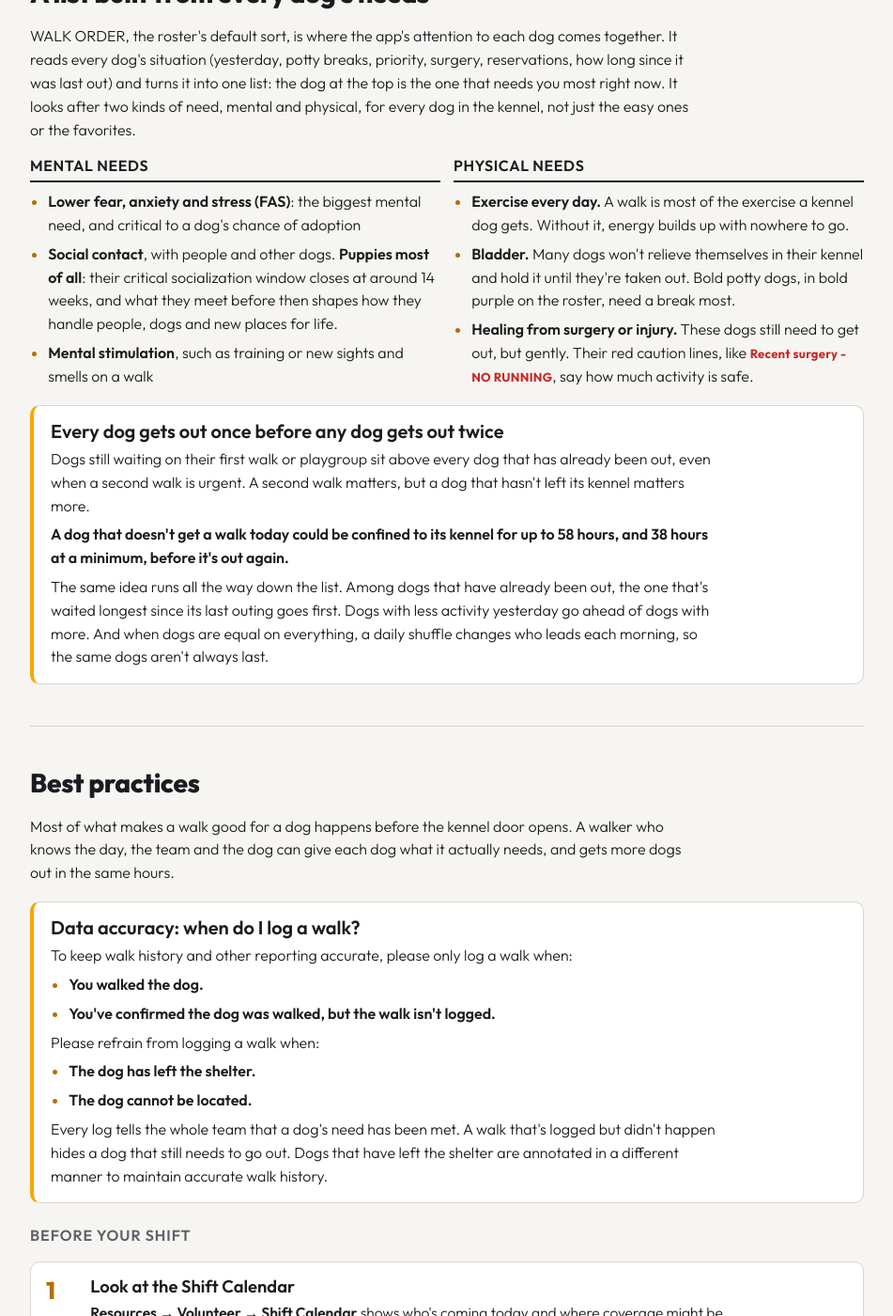
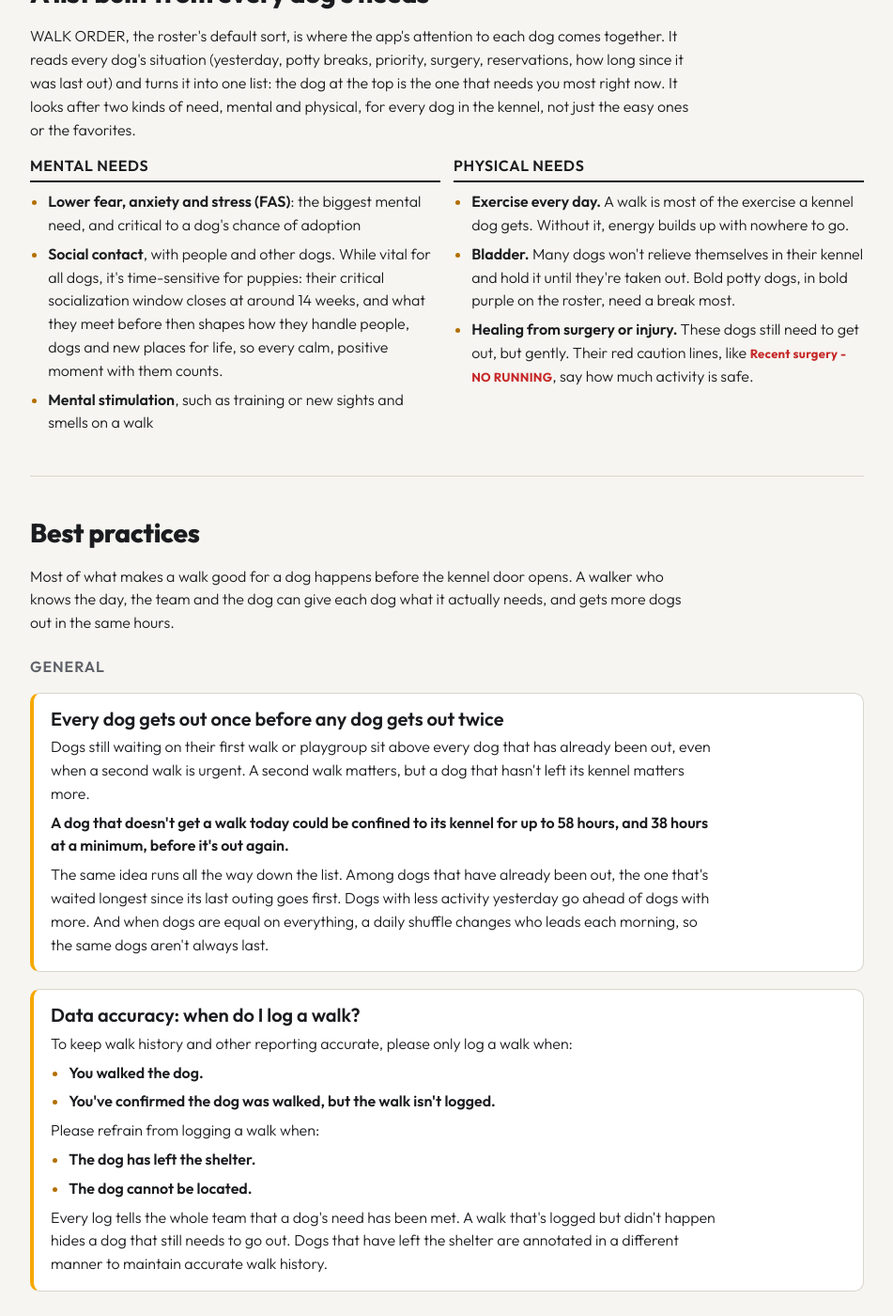
Before and after one commit to kirbsauce/dog-walker-assistant-docs, a Jekyll site: the page best_practices.html, which Jekyll copies as it is, in a window 1280 px wide and 1400 px high, scrolled down 1381 px. Shown: the whole window at 94% size, without its empty margins (164-1115 px from the left). Built offline with Jekyll 4.4.1, drawn with Linux system fonts in a browser that asks for light colours; some of the changed text lies outside the part shown.

Commit message:
Refine Best Practices wording and add a General group
Surgery dogs are now described as prioritized accordingly rather than
never urgent, and the puppy socialization line no longer ranks puppies
against the priority card. The every-dog-gets-out-once and data-accuracy
cards move together into a new General group at the top of Best
practices.

Co-Authored-By: Claude Opus 5.5 <noreply@anthropic.com>

```diff
--- a/best_practices.html
+++ b/best_practices.html
@@ -254,7 +254,7 @@ footer { padding-block: 32px 48px; border-top: 1px solid var(--line); font-size:
       <h3>Mental needs</h3>
       <ul class="plain-list">
         <li><b>Lower fear, anxiety and stress (FAS)</b>: the biggest mental need, and critical to a dog's chance of adoption</li>
-        <li><b>Social contact</b>, with people and other dogs. <b>Puppies most of all</b>: their critical socialization window closes at around 14 weeks, and what they meet before then shapes how they handle people, dogs and new places for life.</li>
+        <li><b>Social contact</b>, with people and other dogs. While vital for all dogs, it's time-sensitive for puppies: their critical socialization window closes at around 14 weeks, and what they meet before then shapes how they handle people, dogs and new places for life, so every calm, positive moment with them counts.</li>
         <li><b>Mental stimulation</b>, such as training or new sights and smells on a walk</li>
       </ul>
     </div>
@@ -268,19 +268,20 @@ footer { padding-block: 32px 48px; border-top: 1px solid var(--line); font-size:
       </ul>
     </div>
   </div>
+</section>
 
+<!-- ============================================================ -->
+<section class="block" id="best-practices">
+  <h2>Best practices</h2>
+  <p>Most of what makes a walk good for a dog happens before the kennel door opens. A walker who knows the day, the team and the dog can give each dog what it actually needs, and gets more dogs out in the same hours.</p>
+
+  <h3 class="subhead">General</h3>
   <div class="principle">
     <h3>Every dog gets out once before any dog gets out twice</h3>
     <p>Dogs still waiting on their first walk or playgroup sit above every dog that has already been out, even when a second walk is urgent. A second walk matters, but a dog that hasn't left its kennel matters more.</p>
     <p><b>A dog that doesn't get a walk today could be confined to its kennel for up to 58 hours, and 38 hours at a minimum, before it's out again.</b></p>
     <p>The same idea runs all the way down the list. Among dogs that have already been out, the one that's waited longest since its last outing goes first. Dogs with less activity yesterday go ahead of dogs with more. And when dogs are equal on everything, a daily shuffle changes who leads each morning, so the same dogs aren't always last.</p>
   </div>
-</section>
-
-<!-- ============================================================ -->
-<section class="block" id="best-practices">
-  <h2>Best practices</h2>
-  <p>Most of what makes a walk good for a dog happens before the kennel door opens. A walker who knows the day, the team and the dog can give each dog what it actually needs, and gets more dogs out in the same hours.</p>
 
   <div class="principle">
     <h3>Data accuracy: when do I log a walk?</h3>
```
Also changed, not shown: other parts of best_practices.html (+1 -1 lines).
